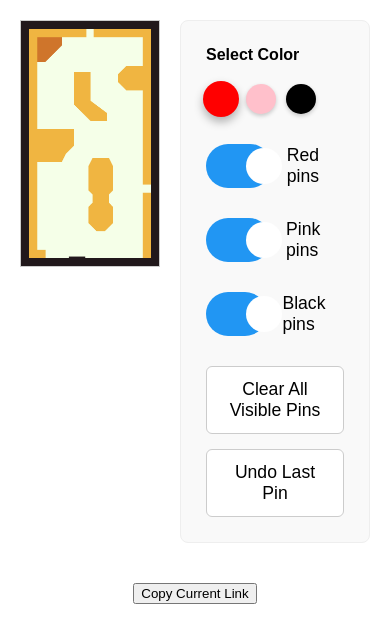
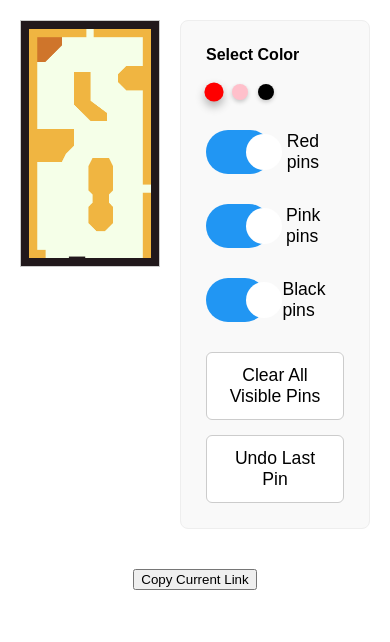
Before and after one commit to Benjinotn/bouldering_checklist, a plain HTML site: page index.html in a window 390 px wide. Drawn offline with Linux system fonts and the light colour scheme.

Commit message:
make pins smaller for mobile

```diff
--- a/style.css
+++ b/style.css
@@ -178,8 +178,8 @@ input[type="checkbox"]:checked + .slider:before {
 }
 
 .color-option {
-    width: 30px;
-    height: 30px;
+    width: 16px;
+    height: 16px;
     border-radius: 50%;
     border: none;
     cursor: pointer;
```
